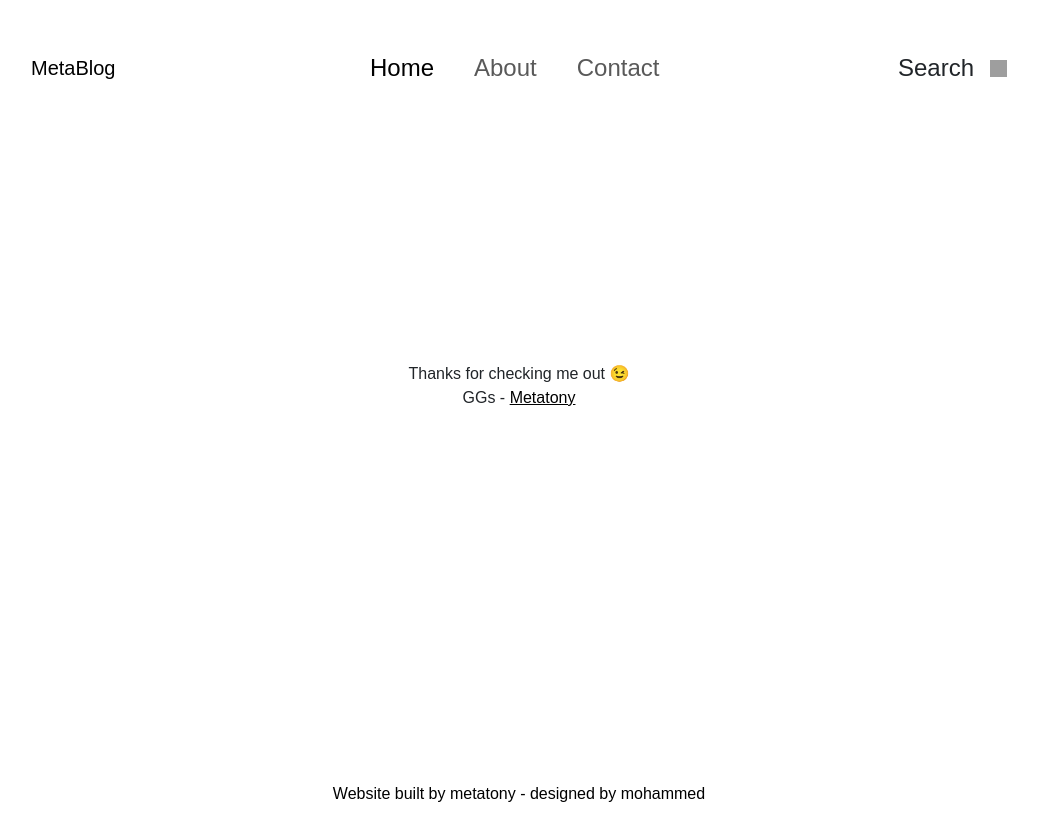
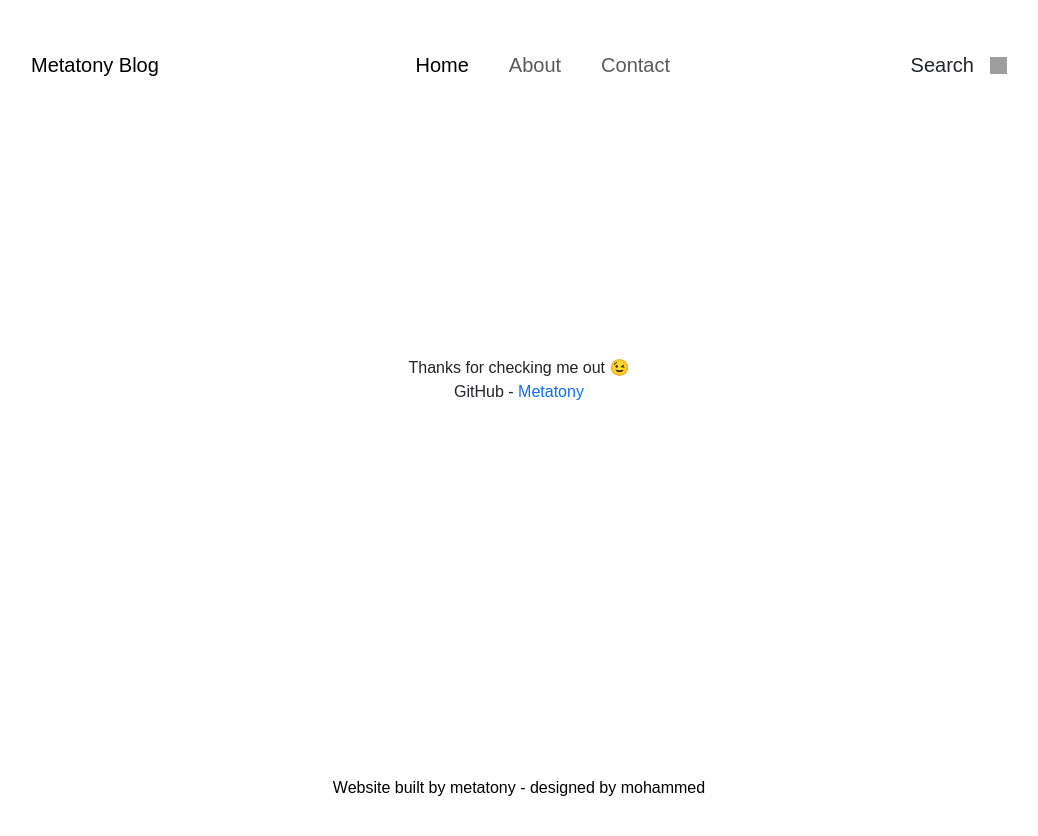
Before and after one commit to metatony/mlog, a React (Vite) app: page /about in a window 1280 px wide. Shown: the whole page, without its empty margins (121-1159 px from the left). Built offline with nearby package versions, Linux system fonts and the light colour scheme; grey boxes are pictures that could not be loaded; a web font is replaced by a local one.

Commit message:
style: update alt text for FeaturedStoryCard image; correct GitHub reference in About page; refine SectionOne content

```diff
--- a/src/components/FeaturedStoryCard.jsx
+++ b/src/components/FeaturedStoryCard.jsx
@@ -5,7 +5,7 @@ const FeaturedStoryCard = ({ featuredImage, title, slug }) => {
     <article className="d-flex flex-column gap-3 col">
       <img
         src={featuredImage}
-        alt={title + " image"}
+        // alt={" image"}
         className="featured-image rounded-2 "
       />
 
--- a/src/components/Navbar.jsx
+++ b/src/components/Navbar.jsx
@@ -5,10 +5,10 @@ import { searchIcon } from "../constants/icons";
 const Navbar = () => {
   return (
     <header>
-      <nav className="navbar navbar-expand-lg sticky-top fs-4">
+      <nav className="navbar navbar-expand-lg sticky-top fs-5  ">
         <div className="container-fluid my-1">
           <a className="navbar-brand " href="/">
-            MetaBlog
+            Metatony Blog
           </a>
           <button
             className="navbar-toggler"
--- a/src/pages/About/About.jsx
+++ b/src/pages/About/About.jsx
@@ -5,9 +5,9 @@ const About = () => {
   return (
     <section className="about-section fw-light text-center d-flex flex-column justify-content-center align-items-center">
       <p className="">
-        Thanks for checking me out 😉 <br /> GGs -{" "}
+        Thanks for checking me out 😉 <br /> GitHub -{" "}
         <a
-          className="text-black"
+          className="text-decoration-none "
           target="_blank"
           href="https://github.com/metatony"
           rel=" noopener noreferrer "
--- a/src/pages/Home/sections/SectionOne.jsx
+++ b/src/pages/Home/sections/SectionOne.jsx
@@ -3,10 +3,10 @@ import React from "react";
 const SectionOne = () => {
   return (
     <section className="header d-flex flex-column align-items-center justify-content-center text-center">
-      <p className="blog-name fw-normal fs-4">MetaBlog</p>
+      {/* <p className="blog-name fw-normal fs-4">Mlog</p> */}
       <h1 className="header-title fw-semibold">Stories & Ideas</h1>
       <p className="header-description fw-light">
-        A mix of thoughts on coding, animes, movies, and sharing stories and
+        A mix of my thoughts on coding, animes, movies, and sharing stories and
         ideas from my journey.
       </p>
     </section>
```
